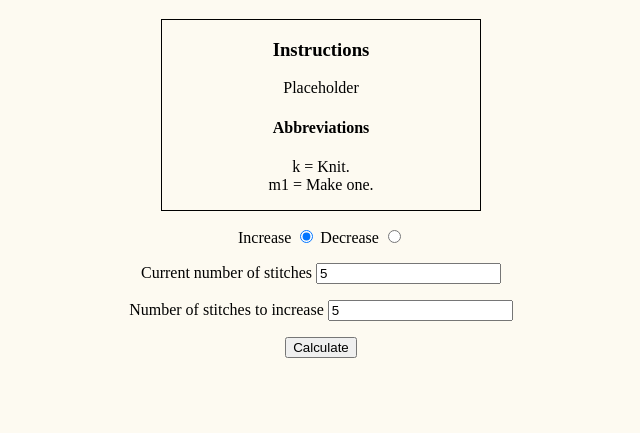
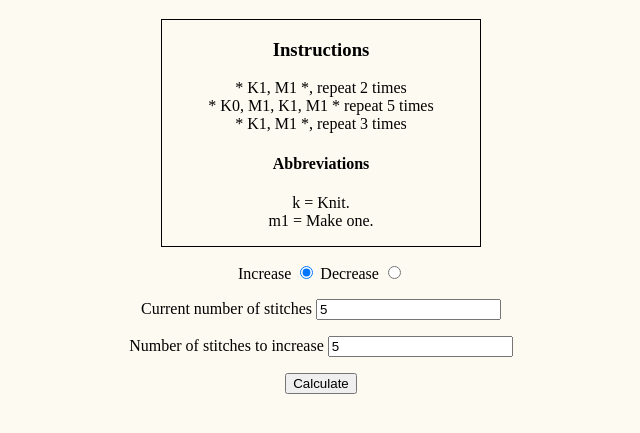
Before and after one commit to aswiking/stitch-calculator, a plain HTML site: page src/index.html in a window 1280 px wide. Both pictures are taken after typing "5", "5" into the empty fields and a click on the button "Calculate". Shown: the part 61-494 px from the top of the page, without its empty margins (319-959 px from the left). Drawn offline with nearby package versions, Linux system fonts and the light colour scheme.

Commit message:
Render instructions

```diff
--- a/src/index.html
+++ b/src/index.html
@@ -36,10 +36,10 @@
       <h1>Stitch Calculator</h1>
     </header>
     <main>
-      <div class="instructions-and-abbreviations">
+      <div class="instructions-and-abbreviations" style="display: none;" >
         <div class="instructions">
-          <h3>Instructions</h3>
-          <p>Placeholder</p>
+          <h3 id="instructions-header">Instructions</h3>
+          <ul id="instructions-content"></ul>
         </div>
         <div class="abbreviations">
           <h4>Abbreviations</h4>
@@ -91,21 +91,25 @@
           const selected = $("input[type='radio'][name='radio']:checked").val();
           console.log(selected);
 
-          const currentSts = event.target["current-number"].value;
-          const increaseSts = event.target["increase-number"].value;
+          const currentSts = Number(event.target["current-number"].value);
+          const increaseSts = Number(event.target["increase-number"].value);
 
           /* guard statements*/
+
+
 
           if ( (currentSts < 4) || (currentSts > 1000) ) {
             $("#validation-message-1").show()
             return
           } else if ( currentSts < increaseSts ) {
+              console.log(currentSts, increaseSts)
             $("#validation-message-2").show()
               return
             };
 
             $(".validation-message").hide(); // re-hides validation messages if reached
 
+            // fringe case of currentSts one less than increaseSts
 
           const portions = Number(increaseSts) + 1;
 
@@ -185,6 +189,13 @@
           console.log(centreRepsStr);
           console.log(endStr)
 
+
+          $("#instructions-content").empty(); // makes sure ul is empty before adding lis
+          $("#instructions-content").append(`<li>${startStr}</li>`).append(`<li>${centreRepsStr}</li>`).append(`<li>${endStr}</li>`);
+          $(".instructions-and-abbreviations").slideDown();
+
+
+
         });
       });
 
```
